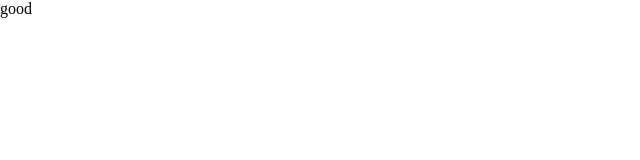
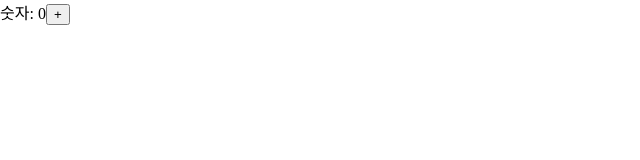
Before and after one commit to DevelopSoo/react-basic, a React (Vite) app: page / in a window 1280 px wide. Shown: the top 160 px of the page, without its empty margins (0-640 px from the left). Built offline with nearby package versions, Linux system fonts and the light colour scheme.

Commit message:
redux toolkit 기본 코드

```diff
--- a/package.json
+++ b/package.json
@@ -10,8 +10,10 @@
     "preview": "vite preview"
   },
   "dependencies": {
+    "@reduxjs/toolkit": "^2.2.3",
     "react": "^18.2.0",
-    "react-dom": "^18.2.0"
+    "react-dom": "^18.2.0",
+    "react-redux": "^9.1.1"
   },
   "devDependencies": {
     "@types/react": "^18.2.66",
--- a/src/App.jsx
+++ b/src/App.jsx
@@ -1,5 +1,20 @@
+import { useSelector, useDispatch } from "react-redux";
+import { 증가 } from "./main";
+
 function App() {
-  return <div>good</div>;
+  // 여기서 데이터는 configureStore의 reducer에 있던 값이다. { 카운트: counterReducer }
+  const count = useSelector((데이터) => 데이터.카운트.value);
+  const dispatch = useDispatch();
+  const onAdd = () => {
+    dispatch(증가());
+  };
+
+  return (
+    <div>
+      숫자: {count}
+      <button onClick={onAdd}>+</button>
+    </div>
+  );
 }
 
 export default App;
--- a/src/main.jsx
+++ b/src/main.jsx
@@ -2,9 +2,33 @@ import React from "react";
 import ReactDOM from "react-dom/client";
 import App from "./App.jsx";
 import "./index.css";
+import { configureStore, createSlice } from "@reduxjs/toolkit";
+import { Provider } from "react-redux";
+
+const counterSlice = createSlice({
+  name: "counter",
+  initialState: {
+    value: 0,
+  },
+  reducers: {
+    // 이때 여기 데이터는 { value: 0 } 이라는 객체이다.
+    증가: (데이터) => {
+      데이터.value += 1;
+    },
+  },
+});
+
+export const { 증가 } = counterSlice.actions;
+const counterReducer = counterSlice.reducer;
+
+export const store = configureStore({
+  reducer: { 카운트: counterReducer },
+});
 
 ReactDOM.createRoot(document.getElementById("root")).render(
   <React.StrictMode>
-    <App />
+    <Provider store={store}>
+      <App />
+    </Provider>
   </React.StrictMode>
 );
```
Also changed, not shown: 1 other file (tests, documents, lock files or other folders).
